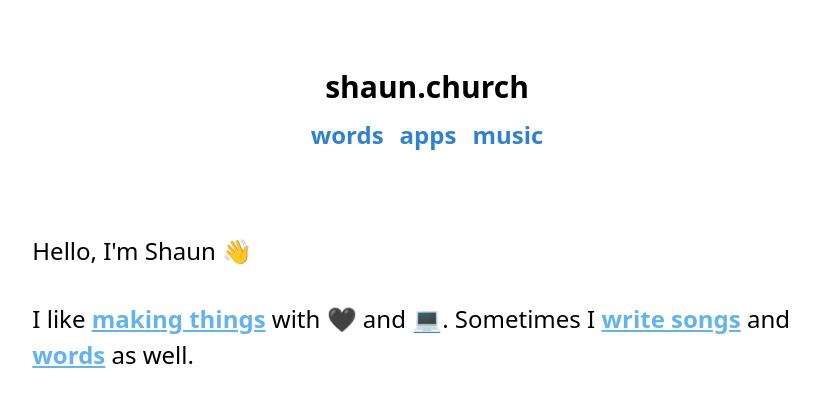
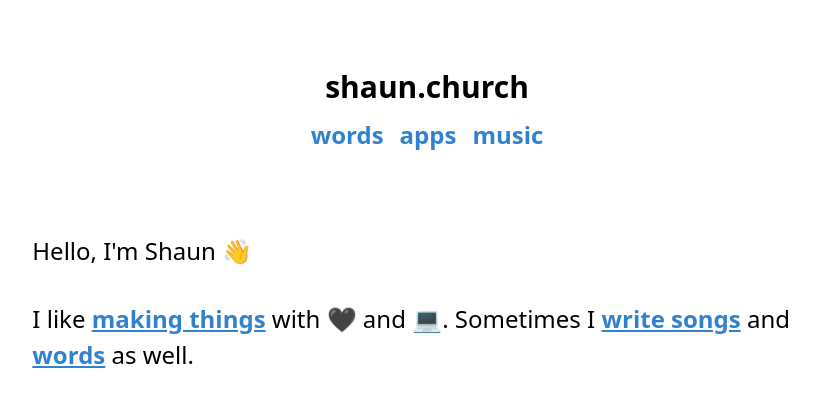
Before and after one commit to NorfolkDev/norfolkdevelopers-website, a Next.js app: page / in a window 1280 px wide. Shown: the top 406 px of the page, without its empty margins (213-1032 px from the left). Built offline with nearby package versions, Linux system fonts and the light colour scheme.

Commit message:
Adjust link styles

```diff
--- a/src/css/tailwind.css
+++ b/src/css/tailwind.css
@@ -30,11 +30,11 @@ body {
 }
 
 .typography a {
-  @apply text-blue-400 underline font-bold;
+  @apply text-blue-600 underline font-semibold;
 }
 
 .typography a:hover {
-  @apply text-blue-700;
+  @apply text-blue-400;
 }
 
 /* inset side gutters*/
```
